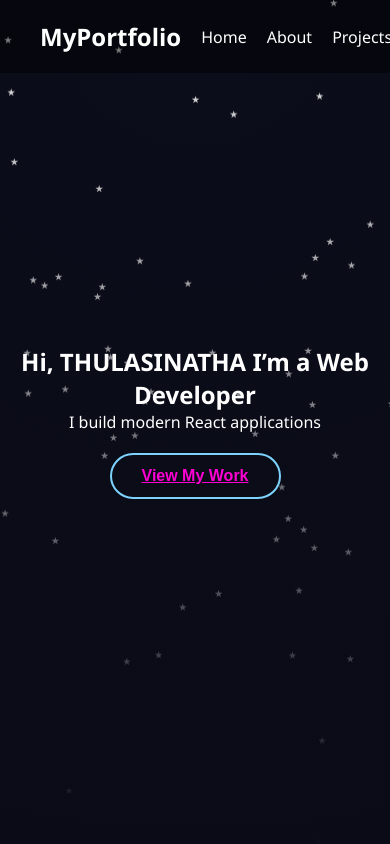
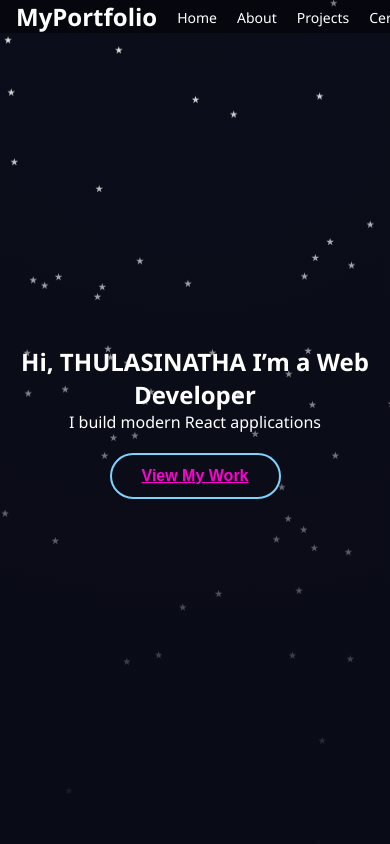
Before and after one commit to Thulasinatha02/my-portfolio, a React (Create React App) app: page / in a window 390 px wide. Shown: the top 844 px of the page. Built offline with nearby package versions, Linux system fonts and the light colour scheme.

Commit message:
Animate About section on scroll

```diff
--- a/src/components/Certificates.css
+++ b/src/components/Certificates.css
@@ -1,10 +1,10 @@
 /* ================= SECTION ================= */
 
 .Certificates {
-  padding: 6rem 2rem;
+  padding: 6rem 8rem;
   background: #081727;
   position: relative;
-  max-width: 1200px;
+  max-width: 1600px;
   margin: 0 auto;
   overflow-x: hidden;
 }
--- a/src/components/Contact.css
+++ b/src/components/Contact.css
@@ -57,3 +57,30 @@
   a:visited {
     color: rgb(86, 219, 246);
   }
+
+@media (max-width: 768px) {
+  .contact-overlay {
+    justify-content: center;
+    padding: 0 6%;
+  }
+
+  .contact-card {
+    padding: 28px;
+    border-radius: 24px;
+    text-align: center;
+  }
+
+  .contact-card h2 {
+    font-size: 26px;
+  }
+
+  .contact-card p {
+    font-size: 1rem;
+  }
+}
+
+@media (max-width: 480px) {
+  .contact-card {
+    padding: 22px;
+  }
+}
--- a/src/components/Hero.css
+++ b/src/components/Hero.css
@@ -41,3 +41,17 @@
     background: linear-gradient(135deg, #38bdf8, #6366f1);
     color: white;
   }
+
+@media (max-width: 768px) {
+  .navbar {
+    padding: 0 1rem;
+  }
+
+  .navbar-links {
+    gap: 0.75rem;
+  }
+
+  .navbar a {
+    font-size: 14px;
+  }
+}
--- a/src/components/Navbar.css
+++ b/src/components/Navbar.css
@@ -56,3 +56,17 @@
 .navbar.blue a:hover {
   color: #ffffff;
 }
+
+@media (max-width: 768px) {
+  .navbar {
+    padding: 0 1rem;
+  }
+
+  .navbar-links {
+    gap: 0.75rem;
+  }
+
+  .navbar a {
+    font-size: 14px;
+  }
+}
```
